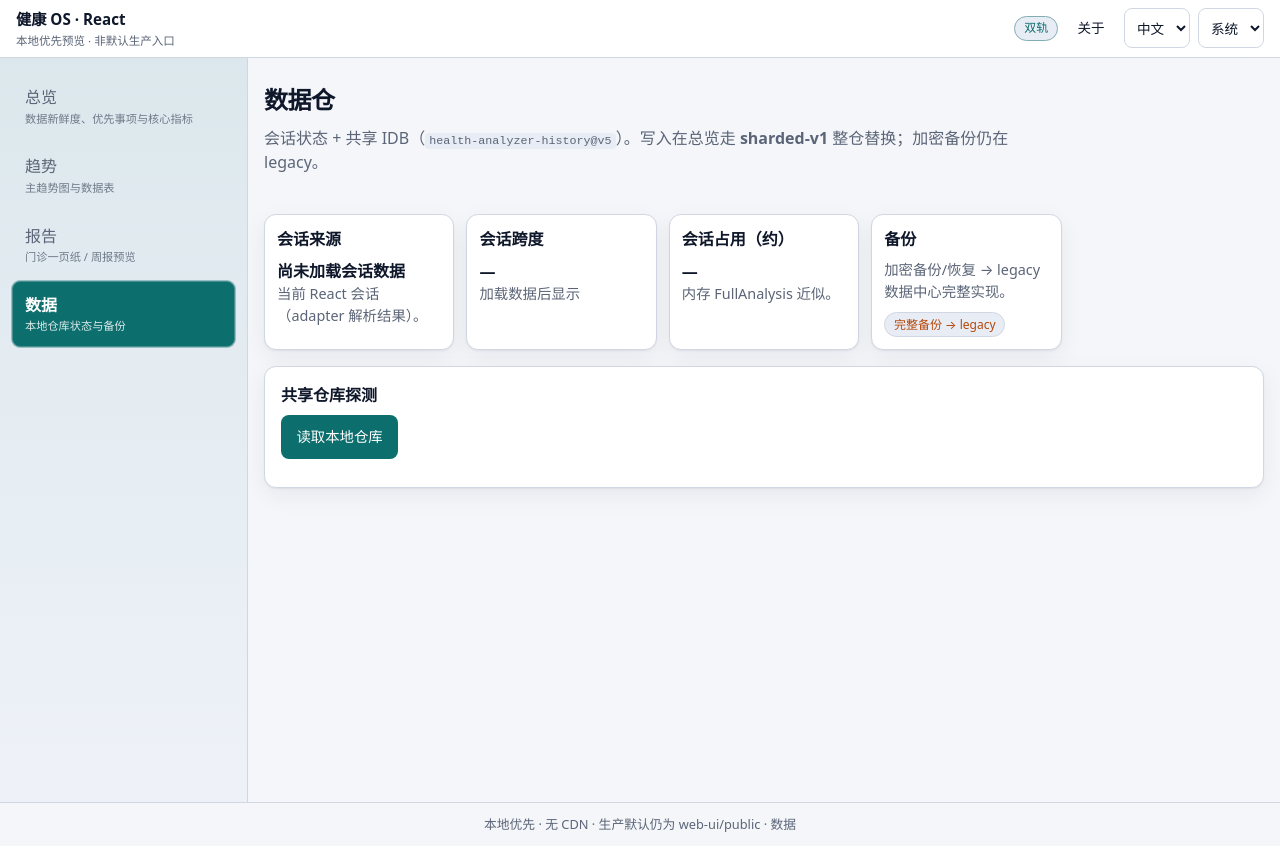
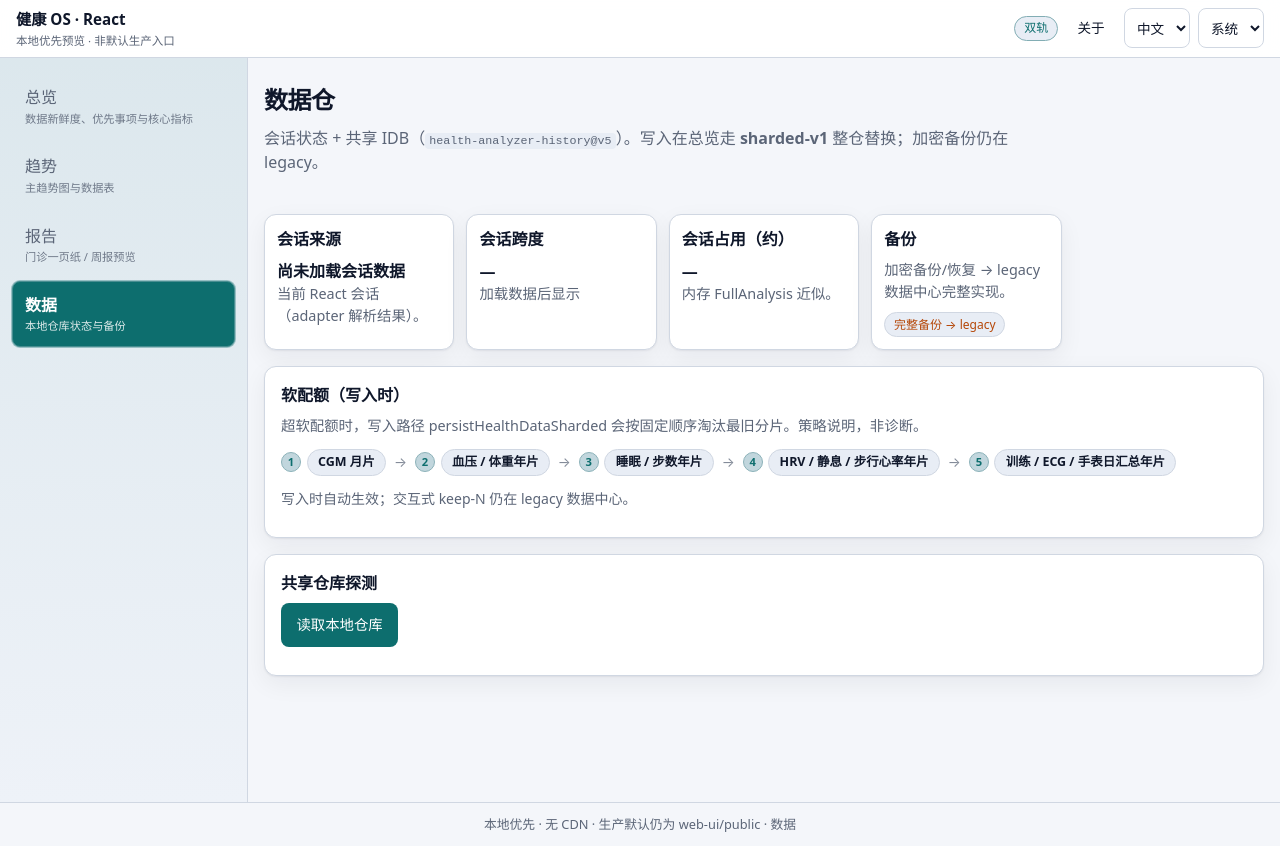
Before and after one commit to JohnWangggg/health-analyzer, a React (Vite) app in the folder web-ui/react-app/: page /data in a window 1280 px wide. Built offline with nearby package versions, Linux system fonts and the light colour scheme.

Commit message:
feat: reports i18n and data soft-quota read-only panel
Localize report kinds/actions and surface write-time soft-eviction order
on the Data page without interactive keep-N (still legacy).

```diff
--- /dev/null
+++ b/web-ui/react-app/src/features/data/SoftQuotaPanel.tsx
@@ -0,0 +1,86 @@
+import { Badge } from '../../components/ui/Badge';
+import { Card, CardDesc, CardTitle } from '../../components/ui/Card';
+import { useLocale } from '../../i18n/LocaleProvider';
+import type { MessageKey } from '../../i18n/messages';
+
+/** Write-time soft eviction stages (matches applySoftQuotaEviction chain). */
+export const SOFT_QUOTA_ORDER_KEYS: MessageKey[] = [
+  'data.softQuota.step.cgm',
+  'data.softQuota.step.bpWeight',
+  'data.softQuota.step.sleepSteps',
+  'data.softQuota.step.hrvHr',
+  'data.softQuota.step.workoutsEcgWatch',
+];
+
+export type SoftQuotaPanelProps = {
+  /** warehouseMeta.layout e.g. sharded-v1 */
+  layout?: string | null;
+  /** warehouseMeta.totalApproxBytes */
+  totalApproxBytes?: number | null;
+  /** warehouseMeta.lastWrittenAt ISO string */
+  lastWrittenAt?: string | null;
+};
+
+function formatApproxMb(bytes: number | null | undefined): string {
+  if (bytes == null || !Number.isFinite(bytes)) return '—';
+  return `${(bytes / (1024 * 1024)).toFixed(2)} MB`;
+}
+
+/**
+ * Read-only soft-quota policy panel.
+ * Explains write-time eviction order; does not implement interactive keep-N.
+ */
+export function SoftQuotaPanel({
+  layout,
+  totalApproxBytes,
+  lastWrittenAt,
+}: SoftQuotaPanelProps) {
+  const { t } = useLocale();
+  const hasMeta =
+    layout != null ||
+    totalApproxBytes != null ||
+    (lastWrittenAt != null && lastWrittenAt !== '');
+
+  return (
+    <Card className="soft-quota-panel" data-testid="soft-quota-panel">
+      <CardTitle>{t('data.softQuota.title')}</CardTitle>
+      <CardDesc>{t('data.softQuota.lead')}</CardDesc>
+
+      <ol className="soft-quota-order" data-testid="soft-quota-order">
+        {SOFT_QUOTA_ORDER_KEYS.map((key) => (
+          <li key={key} className="soft-quota-order-item">
+            <span className="soft-quota-chip">{t(key)}</span>
+          </li>
+        ))}
+      </ol>
+
+      <p className="muted soft-quota-note">{t('data.softQuota.note')}</p>
+
+      {hasMeta ? (
+        <div className="soft-quota-meta" data-testid="soft-quota-meta">
+          {layout != null && layout !== '' ? (
+            <Badge
+              tone={layout === 'sharded-v1' ? 'ok' : 'watch'}
+              data-testid="soft-quota-layout-badge"
+            >
+              layout: {layout}
+            </Badge>
+          ) : null}
+          {totalApproxBytes != null ? (
+            <span className="soft-quota-meta-item" data-testid="soft-quota-bytes">
+              {t('data.softQuota.approx')}: {formatApproxMb(totalApproxBytes)}
+            </span>
+          ) : null}
+          {lastWrittenAt ? (
+            <span
+              className="soft-quota-meta-item muted"
+              data-testid="soft-quota-last-written"
+            >
+              {t('data.softQuota.lastWritten')}: {lastWrittenAt}
+            </span>
+          ) : null}
+        </div>
+      ) : null}
+    </Card>
+  );
+}
--- a/web-ui/react-app/src/i18n/messages.ts
+++ b/web-ui/react-app/src/i18n/messages.ts
@@ -43,7 +43,31 @@ export type MessageKey =
   | 'trends.domain.steps'
   | 'trends.domain.weight'
   | 'trends.domain.restingHr'
-  | 'trends.domain.cgmDailyMean';
+  | 'trends.domain.cgmDailyMean'
+  | 'reports.title'
+  | 'reports.lead'
+  | 'reports.emptyTitle'
+  | 'reports.emptyDesc'
+  | 'reports.kind.visit'
+  | 'reports.kind.weekly'
+  | 'reports.kind.clinical'
+  | 'reports.copy'
+  | 'reports.download'
+  | 'reports.chars'
+  | 'reports.viaAdapter'
+  | 'reports.copied'
+  | 'reports.copyFail'
+  | 'reports.downloaded'
+  | 'data.softQuota.title'
+  | 'data.softQuota.lead'
+  | 'data.softQuota.note'
+  | 'data.softQuota.approx'
+  | 'data.softQuota.lastWritten'
+  | 'data.softQuota.step.cgm'
+  | 'data.softQuota.step.bpWeight'
+  | 'data.softQuota.step.sleepSteps'
+  | 'data.softQuota.step.hrvHr'
+  | 'data.softQuota.step.workoutsEcgWatch';
 
 const zh: Record<MessageKey, string> = {
   brand: '健康 OS · React',
@@ -92,6 +116,34 @@ const zh: Record<MessageKey, string> = {
   'trends.domain.weight': '体重',
   'trends.domain.restingHr': '静息心率',
   'trends.domain.cgmDailyMean': 'CGM 日均',
+  'reports.title': '报告',
+  'reports.lead':
+    '选择类型 → 预览 Markdown → 复制或下载。内核：visit / weekly / clinical 生成器。',
+  'reports.emptyTitle': '请先在总览加载数据',
+  'reports.emptyDesc':
+    '报告预览通过 HealthCoreAdapter → lib 报告生成器，不在 UI 重写统计。',
+  'reports.kind.visit': '门诊一页纸',
+  'reports.kind.weekly': '周报',
+  'reports.kind.clinical': '临床复盘',
+  'reports.copy': '复制 Markdown',
+  'reports.download': '下载 .md',
+  'reports.chars': '字符数',
+  'reports.viaAdapter': '经适配器调用 lib',
+  'reports.copied': '已复制到剪贴板（仅本机，未上传）',
+  'reports.copyFail': '复制失败：请手动选择预览文本',
+  'reports.downloaded': '已下载 {filename}',
+  'data.softQuota.title': '软配额（写入时）',
+  'data.softQuota.lead':
+    '超软配额时，写入路径 persistHealthDataSharded 会按固定顺序淘汰最旧分片。策略说明，非诊断。',
+  'data.softQuota.note':
+    '写入时自动生效；交互式 keep-N 仍在 legacy 数据中心。',
+  'data.softQuota.approx': '约占用',
+  'data.softQuota.lastWritten': '最近写入',
+  'data.softQuota.step.cgm': 'CGM 月片',
+  'data.softQuota.step.bpWeight': '血压 / 体重年片',
+  'data.softQuota.step.sleepSteps': '睡眠 / 步数年片',
+  'data.softQuota.step.hrvHr': 'HRV / 静息 / 步行心率年片',
+  'data.softQuota.step.workoutsEcgWatch': '训练 / ECG / 手表日汇总年片',
 };
 
 const en: Record<MessageKey, string> = {
@@ -142,6 +194,34 @@ const en: Record<MessageKey, string> = {
   'trends.domain.weight': 'Weight',
   'trends.domain.restingHr': 'Resting HR',
   'trends.domain.cgmDailyMean': 'CGM daily mean',
+  'reports.title': 'Reports',
+  'reports.lead':
+    'Pick a type → preview Markdown → copy or download. Core: visit / weekly / clinical generators.',
+  'reports.emptyTitle': 'Load data on Overview first',
+  'reports.emptyDesc':
+    'Report preview goes through HealthCoreAdapter → lib generators; UI does not recompute stats.',
+  'reports.kind.visit': 'Visit one-pager',
+  'reports.kind.weekly': 'Weekly report',
+  'reports.kind.clinical': 'Clinical review',
+  'reports.copy': 'Copy Markdown',
+  'reports.download': 'Download .md',
+  'reports.chars': 'chars',
+  'reports.viaAdapter': 'Via adapter → lib',
+  'reports.copied': 'Copied to clipboard (local only, not uploaded)',
+  'reports.copyFail': 'Copy failed — select preview text manually',
+  'reports.downloaded': 'Downloaded {filename}',
+  'data.softQuota.title': 'Soft quota (on write)',
+  'data.softQuota.lead':
+    'When over soft quota, persistHealthDataSharded evicts oldest shards in a fixed order. Policy only — not a diagnosis.',
+  'data.softQuota.note':
+    'Automatic on write; interactive keep-N remains in the legacy data center.',
+  'data.softQuota.approx': 'Approx. size',
+  'data.softQuota.lastWritten': 'Last written',
+  'data.softQuota.step.cgm': 'CGM months',
+  'data.softQuota.step.bpWeight': 'BP / weight years',
+  'data.softQuota.step.sleepSteps': 'Sleep / steps years',
+  'data.softQuota.step.hrvHr': 'HRV / resting / walking HR years',
+  'data.softQuota.step.workoutsEcgWatch': 'Workouts / ECG / watch daily years',
 };
 
 const TABLES: Record<AppLocaleUi, Record<MessageKey, string>> = {
--- a/web-ui/react-app/src/pages/DataPage.tsx
+++ b/web-ui/react-app/src/pages/DataPage.tsx
@@ -10,6 +10,7 @@ import {
   type SnapshotListItem,
   type WarehouseMetaView,
 } from '../core/legacyHistoryRead';
+import { SoftQuotaPanel } from '../features/data/SoftQuotaPanel';
 import { useHealthStore } from '../store/useHealthStore';
 import { Button } from '../components/ui/Button';
 import { Card, CardDesc, CardTitle } from '../components/ui/Card';
@@ -107,6 +108,12 @@ export function DataPage() {
           </div>
         </Card>
       </div>
+
+      <SoftQuotaPanel
+        layout={whMeta?.layout}
+        totalApproxBytes={whMeta?.totalApproxBytes}
+        lastWrittenAt={whMeta?.lastWrittenAt}
+      />
 
       <Card>
         <CardTitle>共享仓库探测</CardTitle>
--- a/web-ui/react-app/src/pages/ReportsPage.tsx
+++ b/web-ui/react-app/src/pages/ReportsPage.tsx
@@ -8,32 +8,35 @@ import { Button } from '../components/ui/Button';
 import { Card, CardTitle } from '../components/ui/Card';
 import { EmptyState } from '../components/ui/EmptyState';
 import { Badge } from '../components/ui/Badge';
+import { useLocale } from '../i18n/LocaleProvider';
+import type { MessageKey } from '../i18n/messages';
 
-const KINDS: { id: ReportKind; label: string; fileStem: string }[] = [
-  { id: 'visit', label: '门诊一页纸', fileStem: 'visit-summary' },
-  { id: 'weekly', label: '周报', fileStem: 'weekly-report' },
-  { id: 'clinical', label: '临床复盘', fileStem: 'clinical-review' },
+const KINDS: { id: ReportKind; key: MessageKey; fileStem: string }[] = [
+  { id: 'visit', key: 'reports.kind.visit', fileStem: 'visit-summary' },
+  { id: 'weekly', key: 'reports.kind.weekly', fileStem: 'weekly-report' },
+  { id: 'clinical', key: 'reports.kind.clinical', fileStem: 'clinical-review' },
 ];
 
 export function ReportsPage() {
+  const { t, locale } = useLocale();
   const analysis = useHealthStore((s) => s.analysis);
   const [kind, setKind] = useState<ReportKind>('visit');
   const [actionMsg, setActionMsg] = useState<string | null>(null);
 
   const preview = useMemo(() => {
     if (!analysis) return null;
-    return buildReportPreview(analysis, kind, { locale: 'zh-CN' });
-  }, [analysis, kind]);
+    return buildReportPreview(analysis, kind, { locale });
+  }, [analysis, kind, locale]);
 
   const copyMarkdown = useCallback(async () => {
     if (!preview?.markdown) return;
     try {
       await navigator.clipboard.writeText(preview.markdown);
-      setActionMsg('已复制到剪贴板（仅本机，未上传）');
+      setActionMsg(t('reports.copied'));
     } catch {
-      setActionMsg('复制失败：请手动选择预览文本');
+      setActionMsg(t('reports.copyFail'));
     }
-  }, [preview]);
+  }, [preview, t]);
 
   const downloadMarkdown = useCallback(() => {
     if (!preview?.markdown) return;
@@ -49,16 +52,18 @@ export function ReportsPage() {
     a.rel = 'noopener';
     a.click();
     URL.revokeObjectURL(url);
-    setActionMsg(`已下载 ${a.download}`);
-  }, [preview, kind, analysis]);
+    setActionMsg(
+      t('reports.downloaded').replace('{filename}', a.download),
+    );
+  }, [preview, kind, analysis, t]);
 
   if (!analysis) {
     return (
       <div className="stack" data-testid="page-reports">
-        <h1 className="page-title">报告</h1>
+        <h1 className="page-title">{t('reports.title')}</h1>
         <EmptyState
-          title="请先在总览加载数据"
-          description="报告预览通过 HealthCoreAdapter → lib 报告生成器，不在 UI 重写统计。"
+          title={t('reports.emptyTitle')}
+          description={t('reports.emptyDesc')}
         />
       </div>
     );
@@ -67,18 +72,19 @@ export function ReportsPage() {
   return (
     <div className="stack" data-testid="page-reports">
       <div>
-        <h1 className="page-title">报告</h1>
-        <p className="page-lead">
-          选择类型 → 预览 Markdown → 复制或下载。内核：visit / weekly /
-          clinical 生成器。
-        </p>
+        <h1 className="page-title">{t('reports.title')}</h1>
+        <p className="page-lead">{t('reports.lead')}</p>
       </div>
 
-      <div className="row" role="tablist" aria-label="报告类型">
+      <div
+        className="domain-switcher"
+        role="tablist"
+        aria-label={t('reports.title')}
+      >
         {KINDS.map((k) => (
           <Button
             key={k.id}
-            variant={kind === k.id ? 'primary' : 'secondary'}
+            variant={kind === k.id ? 'primary' : 'ghost'}
             size="sm"
             role="tab"
             aria-selected={kind === k.id}
@@ -88,7 +94,7 @@ export function ReportsPage() {
               setActionMsg(null);
             }}
           >
-            {k.label}
+            {t(k.key)}
           </Button>
         ))}
       </div>
@@ -100,16 +106,17 @@ export function ReportsPage() {
             <Badge tone="accent">{preview.kind}</Badge>
           </div>
           <p className="muted">
-            经适配器调用 lib · 字符数 {preview.markdown.length}
+            {t('reports.viaAdapter')} · {t('reports.chars')}{' '}
+            {preview.markdown.length}
           </p>
-          <div className="row" style={{ margin: '0.75rem 0' }}>
+          <div className="report-actions">
             <Button
               variant="primary"
               size="sm"
               onClick={() => void copyMarkdown()}
               data-testid="report-copy"
             >
-              复制 Markdown
+              {t('reports.copy')}
             </Button>
             <Button
               variant="secondary"
@@ -117,7 +124,7 @@ export function ReportsPage() {
               onClick={downloadMarkdown}
               data-testid="report-download"
             >
-              下载 .md
+              {t('reports.download')}
             </Button>
           </div>
           {actionMsg ? (
--- a/web-ui/react-app/src/styles/app.css
+++ b/web-ui/react-app/src/styles/app.css
@@ -444,6 +444,73 @@
   }
 }
 
+/* —— Soft quota policy panel (Data page) —— */
+.soft-quota-panel .ui-card-desc {
+  margin-bottom: var(--space-3);
+}
+.soft-quota-order {
+  display: flex;
+  flex-wrap: wrap;
+  gap: 0.4rem 0.5rem;
+  list-style: none;
+  margin: 0 0 var(--space-3);
+  padding: 0;
+  counter-reset: soft-quota-step;
+}
+.soft-quota-order-item {
+  counter-increment: soft-quota-step;
+  display: inline-flex;
+  align-items: center;
+  gap: 0.35rem;
+}
+.soft-quota-order-item::before {
+  content: counter(soft-quota-step);
+  display: inline-flex;
+  align-items: center;
+  justify-content: center;
+  min-width: 1.25rem;
+  height: 1.25rem;
+  border-radius: 999px;
+  font-size: 0.7rem;
+  font-weight: 700;
+  background: color-mix(in srgb, var(--accent) 18%, var(--bg-muted));
+  color: var(--accent);
+  border: 1px solid color-mix(in srgb, var(--accent) 35%, var(--border));
+}
+.soft-quota-order-item:not(:last-child)::after {
+  content: '→';
+  margin-left: 0.15rem;
+  color: var(--text-muted);
+  font-size: 0.85rem;
+  opacity: 0.75;
+}
+.soft-quota-chip {
+  display: inline-flex;
+  align-items: center;
+  border-radius: 999px;
+  padding: 0.2rem 0.65rem;
+  font-size: 0.78rem;
+  font-weight: 600;
+  border: 1px solid var(--border);
+  background: var(--bg-muted);
+  color: var(--text);
+}
+.soft-quota-note {
+  margin: 0 0 var(--space-3);
+  font-size: 0.85rem;
+}
+.soft-quota-meta {
+  display: flex;
+  flex-wrap: wrap;
+  align-items: center;
+  gap: 0.5rem 0.75rem;
+  padding-top: var(--space-2);
+  border-top: 1px dashed var(--border);
+}
+.soft-quota-meta-item {
+  font-size: 0.82rem;
+}
+
 /* —— Page layout helpers —— */
 .page-title {
   margin: 0 0 var(--space-2);
@@ -756,7 +823,7 @@
   border-left-color: var(--border);
 }
 
-/* Domain switcher denser for trends */
+/* Domain switcher denser for trends / report kinds */
 .domain-switcher {
   display: flex;
   flex-wrap: wrap;
@@ -766,3 +833,12 @@
   border: 1px solid var(--border);
   border-radius: var(--radius);
 }
+
+/* Report action row — tighter than generic .row */
+.report-actions {
+  display: flex;
+  flex-wrap: wrap;
+  gap: 0.35rem;
+  align-items: center;
+  margin: 0.5rem 0;
+}
```
Also changed, not shown: 2 other files (tests, documents, lock files or other folders).
